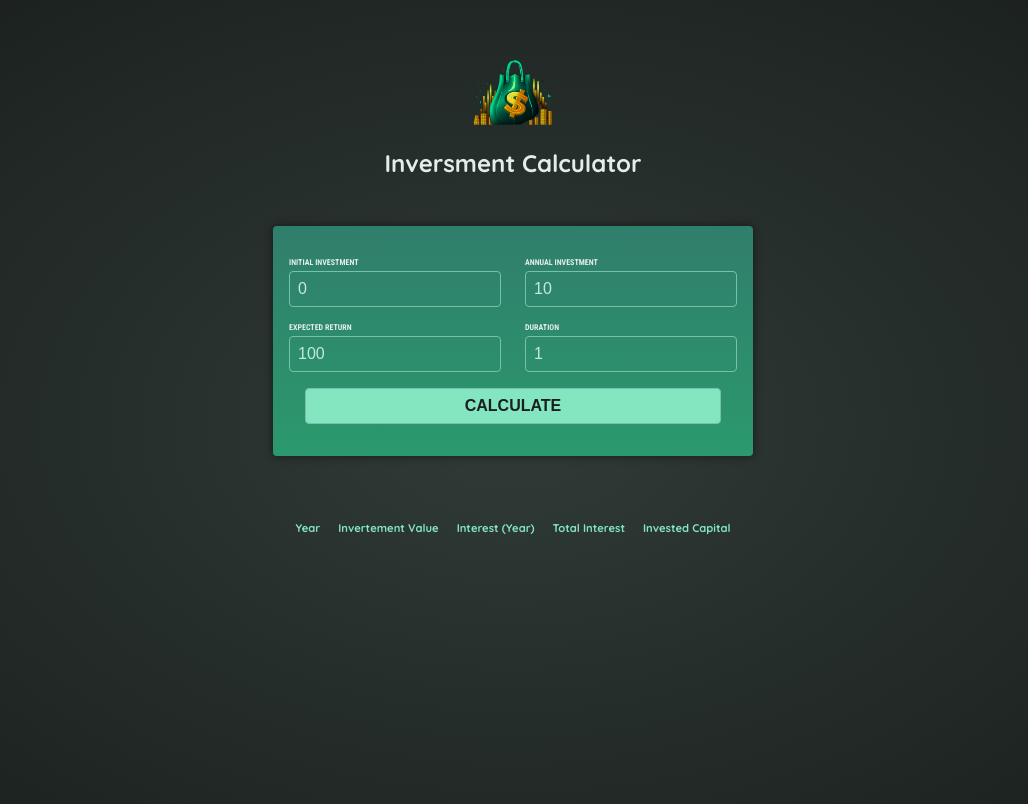
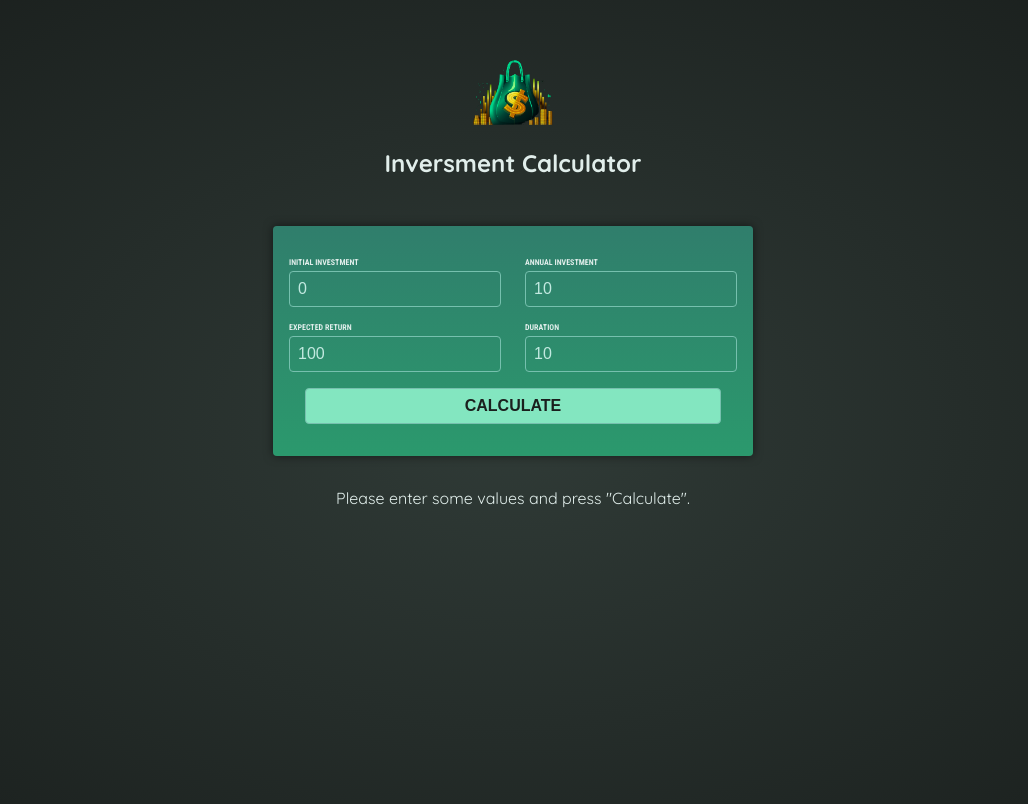
Before and after one commit to MachuKP/angular-invest, an Angular app: page / in a window 1280 px wide. Shown: the top 804 px of the page, without its empty margins (127-1155 px from the left). Built offline with nearby package versions, Linux system fonts and the light colour scheme.

Commit message:
fix: results condition

```diff
--- a/src/app/investment-result/investment-result.component.html
+++ b/src/app/investment-result/investment-result.component.html
@@ -1,5 +1,5 @@
-@if (!results) {
-<p>Please enter some values and press "Calculate".</p>
+@if (!results?.length) {
+<p class="center">Please enter some values and press "Calculate".</p>
 } @else {
 <table>
   <thead>
--- a/src/app/user-input/user-input.component.ts
+++ b/src/app/user-input/user-input.component.ts
@@ -13,7 +13,7 @@ export class UserInputComponent {
   initialInvestment = 0;
   annualInvestment = 10;
   expectedReturn = 100;
-  duration = 1;
+  duration = 10;
   @Output() calculate = new EventEmitter<IUserInputInterface>();
 
   handleOnSubmit() {
```
